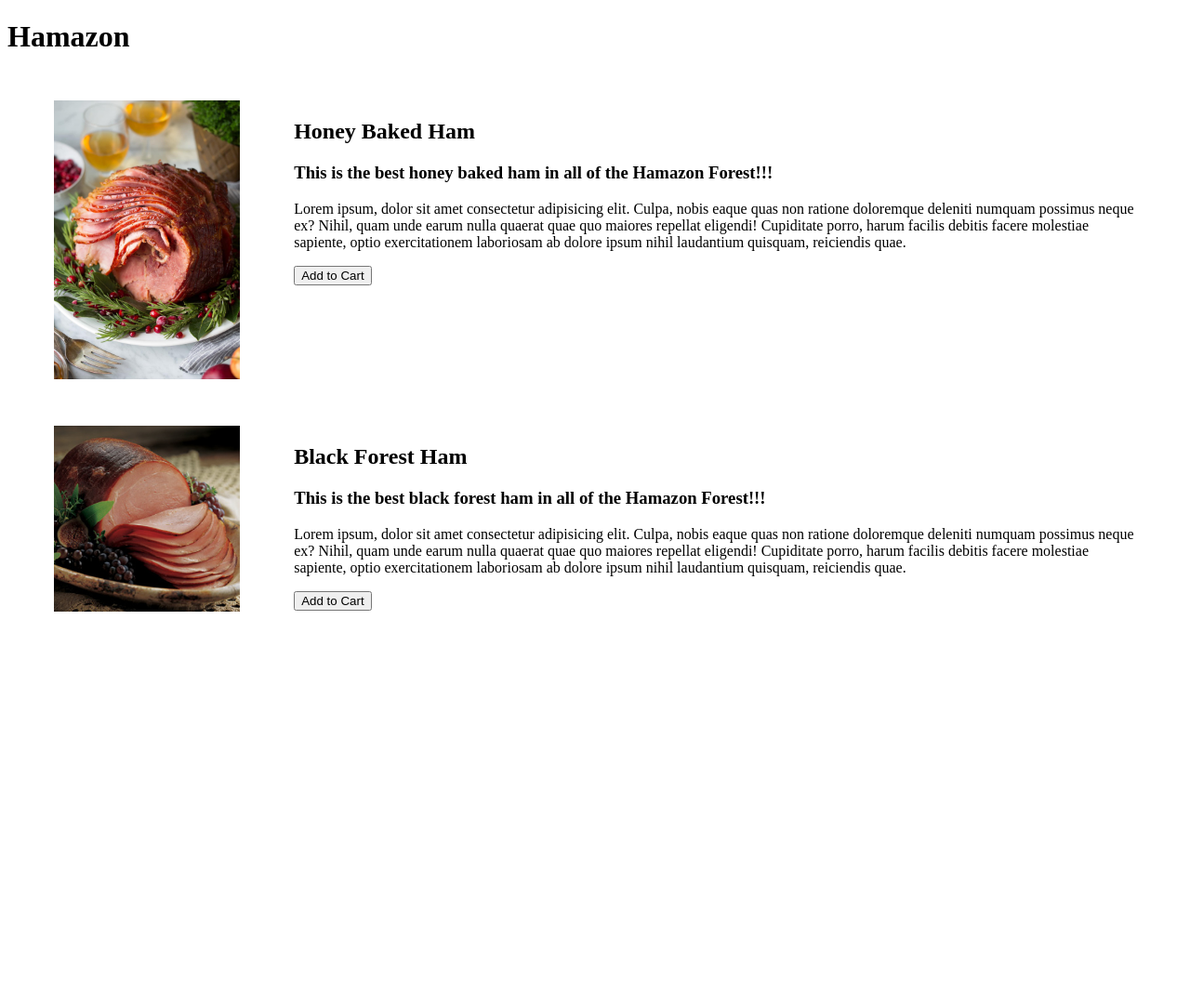
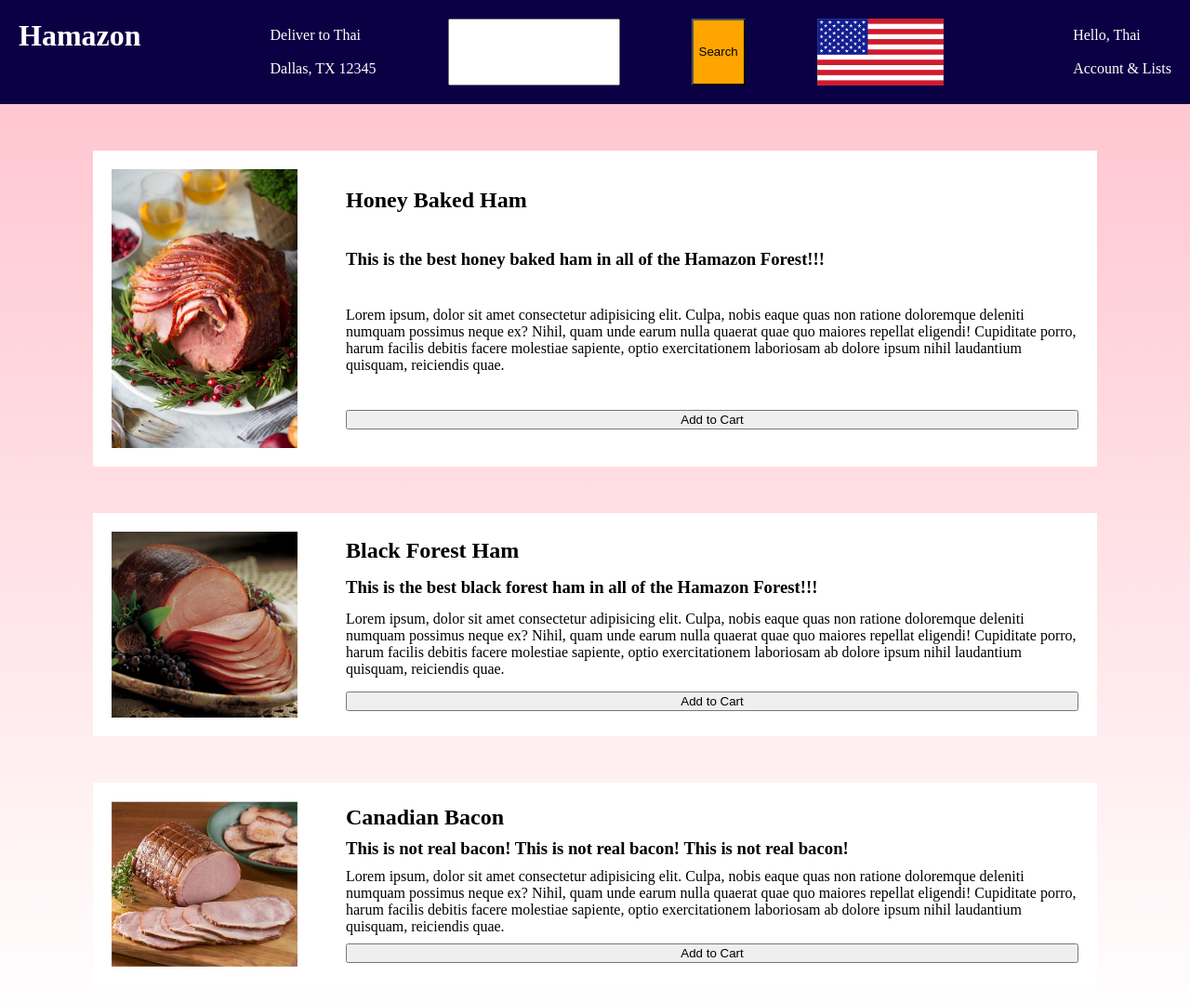
Before and after one commit to thaitommytran/f23-deployment-lab-tt, a plain HTML site: page public/index.html in a window 1280 px wide. Shown: the whole page at 93% size. Before the commit the page ends 800 px from the top, so only its background shows below. Drawn offline with Linux system fonts and the light colour scheme.

Commit message:
added header and canadian bacon

```diff
--- a/public/index.html
+++ b/public/index.html
@@ -8,7 +8,21 @@
     <title>Deployment Lab</title>
   </head>
   <body>
-    <h1>Hamazon</h1>
+    <header>
+      <h1>Hamazon</h1>
+      <div>
+        <p>Deliver to Thai</p>
+        <p>Dallas, TX 12345</p>
+      </div>
+      <input type="text" name="" id="" />
+      <button id="search-btn">Search</button>
+      <img id="usa" src="./img/usa.jpg" alt="usa">
+      <div>
+        <p>Hello, Thai</p>
+        <p>Account & Lists</p>
+      </div>
+    </header>
+
     <section class="first-section">
       <img src="./img/ham.jpg" alt="ham" />
       <div>
@@ -47,6 +61,26 @@
       </div>
     </section>
 
+    <section class="third-section">
+      <img src="./img/ham3.jpg" alt="ham3" />
+      <div>
+        <h2>Canadian Bacon</h2>
+        <h3>
+          This is not real bacon! This is not real bacon! This is not real
+          bacon!
+        </h3>
+        <p>
+          Lorem ipsum, dolor sit amet consectetur adipisicing elit. Culpa, nobis
+          eaque quas non ratione doloremque deleniti numquam possimus neque ex?
+          Nihil, quam unde earum nulla quaerat quae quo maiores repellat
+          eligendi! Cupiditate porro, harum facilis debitis facere molestiae
+          sapiente, optio exercitationem laboriosam ab dolore ipsum nihil
+          laudantium quisquam, reiciendis quae.
+        </p>
+        <button>Add to Cart</button>
+      </div>
+    </section>
+
     <script src="main.js"></script>
   </body>
 </html>
--- a/public/styles.css
+++ b/public/styles.css
@@ -1,15 +1,42 @@
 * {
+  margin: 0;
   box-sizing: border-box;
-  background-color: ;
+}
+
+body {
+  background-image: linear-gradient(pink, white);
+}
+
+header {
+  display: flex;
+  flex-direction: row;
+  background-color: rgb(12, 0, 68);
+  padding: 20px;
+  color: white;
+  justify-content: space-between;
+}
+
+#search-btn {
+  background-color: orange;
+}
+
+#usa {
+  display: flex;
+  width: 11%;
 }
 
 section {
-    display: flex;
-    margin: 50px 50px;
+  display: flex;
+  margin: 50px 100px;
+  background-color: white;
+  padding: 20px;
 }
 
 div {
-    margin-left: 5%;
+  display: flex;
+  flex-direction: column;
+  margin-left: 5%;
+  justify-content: space-around;
 }
 
 img {
```
Also changed, not shown: public/img/ham3.jpg (added), public/img/usa.jpg (added).
